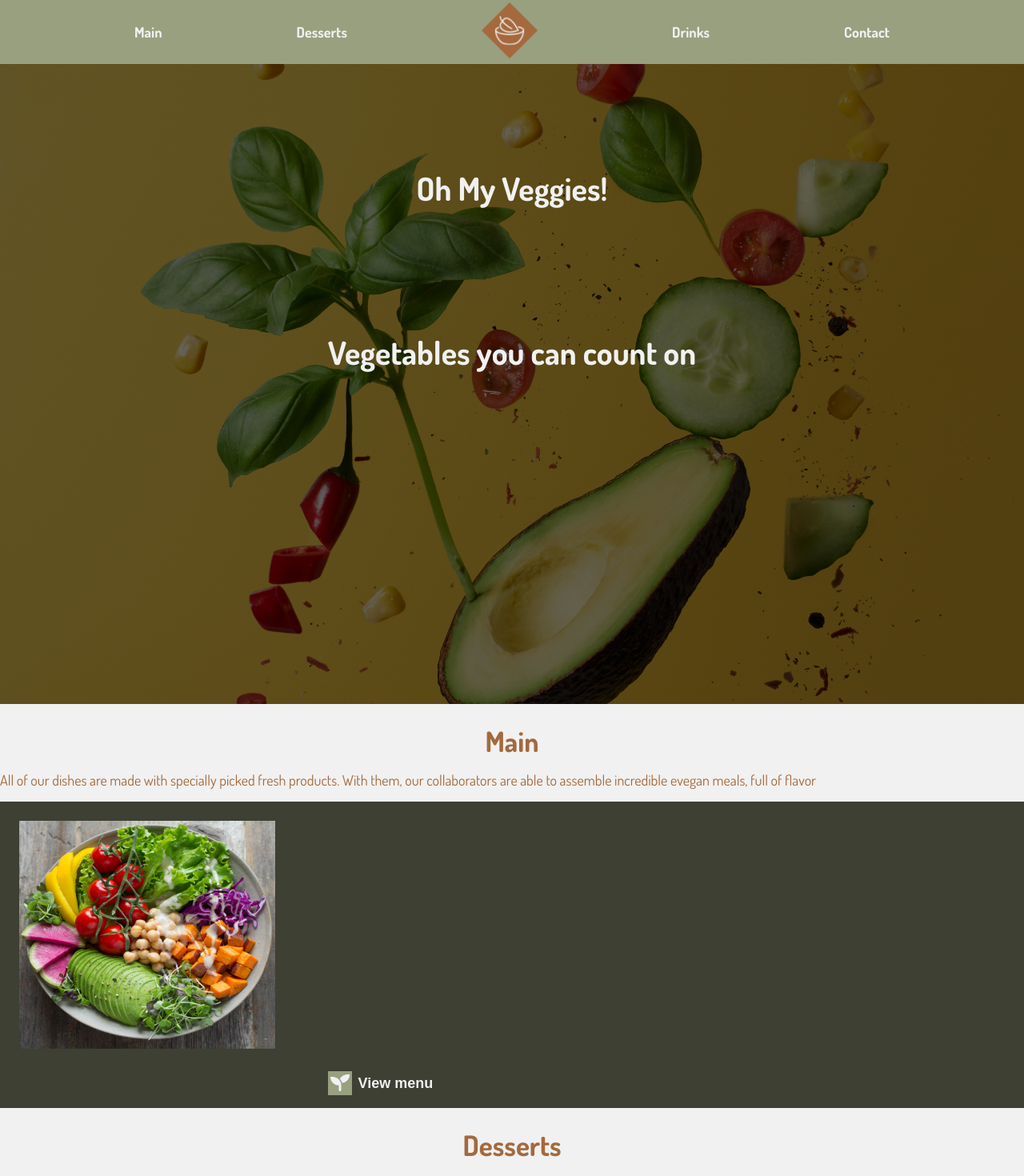
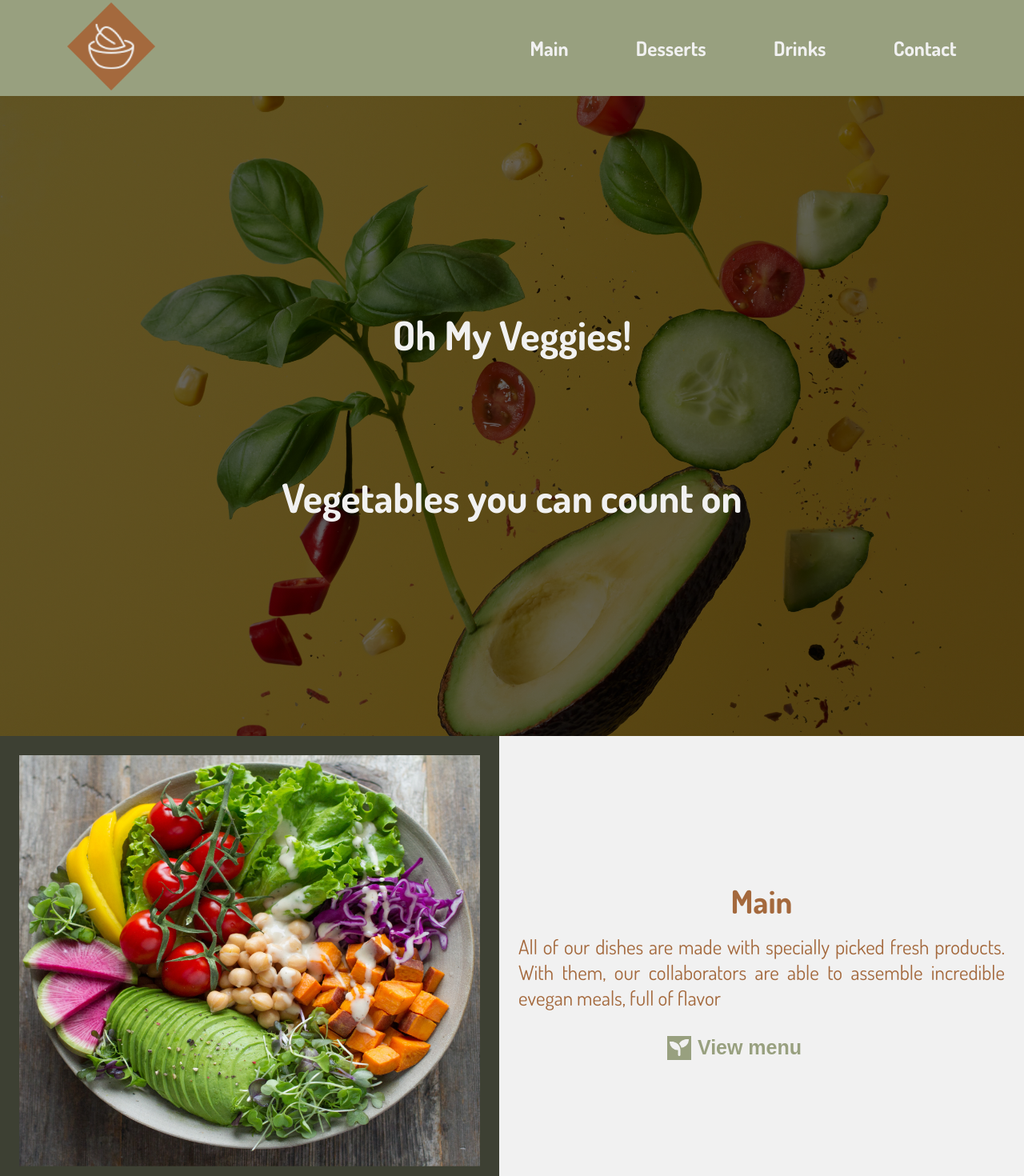
Before and after one commit to limatfc/veganRestaurant, a React (Create React App) app: page / in a window 1280 px wide. Shown: the top 1470 px of the page at 80% size. Built offline with nearby package versions, Linux system fonts and the light colour scheme.

Commit message:
navigation bar, homepage and footer done with style

```diff
--- a/src/App.css
+++ b/src/App.css
@@ -52,3 +52,21 @@ h3,
 p {
   color: #a4693d;
 }
+
+@media (min-width: 750px) {
+  h1 {
+    font-size: 50px;
+  }
+  h2 {
+    font-size: 40px;
+  }
+  h3 {
+    font-size: 30px;
+  }
+  p {
+    font-size: 25px;
+  }
+  button {
+    font-size: 25px;
+  }
+}
--- a/src/components/NagivationBar.jsx
+++ b/src/components/NagivationBar.jsx
@@ -5,13 +5,13 @@ import classes from "../styles/components/NavigationBar.module.css";
 export default function NavigatioBar() {
   return (
     <nav className={classes.navigationBarWrapper}>
-      <Link className={classes.link} to="/main">
+      <Link className={`${classes.link} ${classes.mainMargin}`} to="/main">
         Main
       </Link>
       <Link className={classes.link} to="/desserts">
         Desserts
       </Link>
-      <Link to="/">
+      <Link className={classes.logoWrapper} to="/">
         <img
           src={Logo}
           alt="a white outline of a bowl with a leaf on top, on orange background."
--- a/src/pages/HomePage.jsx
+++ b/src/pages/HomePage.jsx
@@ -11,14 +11,16 @@ export default function HomePage() {
   }
 
   const productCategoriesInfo = productsData.map((item) => (
-    <div key={item.id} className={classes.productCategoryInfoWrapper}>
+    <div key={item.id} className={classes.categoryInfoWrapper}>
+      <div
+        className={
+          item.category !== "Desserts"
+            ? classes.informationWrapper
+            : classes.invertedInformationWrapper
+        }
+      >
         <h2>{item.category}</h2>
         <p>{item.categoryDescription}</p>
-      <img
-        className={classes.productCategoryInfoImage}
-        src={require(`../assets/images/${item.categoryImageURL}`)}
-        alt={item.imageDescription}
-      />
         <button onClick={() => onClickHandler(item)}>
           <img
             className={classes.icon}
@@ -27,6 +29,12 @@ export default function HomePage() {
           />
           View menu
         </button>
+      </div>
+      <img
+        className={classes.categoryImage}
+        src={require(`../assets/images/${item.categoryImageURL}`)}
+        alt={item.imageDescription}
+      />
     </div>
   ));
 
--- a/src/styles/components/Footer.module.css
+++ b/src/styles/components/Footer.module.css
@@ -1,6 +1,6 @@
 .footerWrapper {
   background-color: #98a07f;
-  margin-top: 24px;
+  padding-top: 24px;
   display: flex;
   flex-direction: column;
   justify-content: center;
--- a/src/styles/components/NavigationBar.module.css
+++ b/src/styles/components/NavigationBar.module.css
@@ -21,3 +21,24 @@
   padding: 0;
   text-decoration: none;
 }
+
+@media (min-width: 750px) {
+  .navigationBarWrapper {
+    height: 120px;
+  }
+  .navigationBarWrapper img {
+    height: 110px;
+  }
+  .logoWrapper {
+    -webkit-order: 0;
+    order: 0;
+  }
+  .link {
+    font-size: 25px;
+    -webkit-order: 1;
+    order: 1;
+  }
+  .mainMargin {
+    margin-left: 30%;
+  }
+}
--- a/src/styles/pages/HomePage.module.css
+++ b/src/styles/pages/HomePage.module.css
@@ -8,52 +8,90 @@
   display: flex;
   flex-direction: column;
   align-items: center;
+  justify-content: center;
 }
 
 .heroWrapper h1 {
   color: #f1f1f1;
-  margin: 25px;
-  margin-top: 130px;
   text-align: center;
+  padding: 70px 0;
 }
 
-.productCategoryInfoWrapper {
+.categoryInfoWrapper {
   background-color: #3d4033;
 }
 
-.productCategoryInfoWrapper h2,
-p {
+.categoryInfoWrapper h2,
+.categoryInfoWrapper p {
   background-color: #f1f1f1;
   padding-left: 24px;
   padding-right: 24px;
 }
 
-.productCategoryInfoWrapper h2 {
+.categoryInfoWrapper h2 {
   text-align: center;
   padding-top: 24px;
   padding-bottom: 16px;
 }
 
-.productCategoryInfoWrapper p {
+.categoryInfoWrapper p {
   text-align: justify;
   padding-bottom: 16px;
 }
 
-.productCategoryInfoWrapper button {
+.categoryInfoWrapper button {
   background-color: #3d4033;
   border: none;
   padding-left: 32%;
   display: flex;
   align-items: center;
-  padding-bottom: 16px;
+  padding-top: 16px;
 }
 
-.productCategoryInfoImage {
+.categoryImage {
   width: 320px;
   background-color: #3d4033;
   padding: 24px;
 }
+
 .icon {
   width: 30px;
   padding-right: 8px;
 }
+
+@media (min-width: 750px) {
+  .categoryInfoWrapper {
+    display: flex;
+    flex-direction: row;
+  }
+
+  .informationWrapper {
+    display: flex;
+    flex-direction: column;
+    justify-content: center;
+    -webkit-order: 1;
+    order: 1;
+    background-color: #f1f1f1;
+  }
+
+  .invertedInformationWrapper {
+    display: flex;
+    flex-direction: column;
+    justify-content: center;
+    -webkit-order: 0;
+    order: 0;
+    background-color: #f1f1f1;
+  }
+
+  .categoryImage {
+    -webkit-order: 0;
+    order: 0;
+    width: 45%;
+  }
+
+  .informationWrapper button,
+  .invertedInformationWrapper button {
+    background-color: #f1f1f1;
+    color: #98a07f;
+  }
+}
```
Lines whose indentation alone changed are shown as unchanged.
